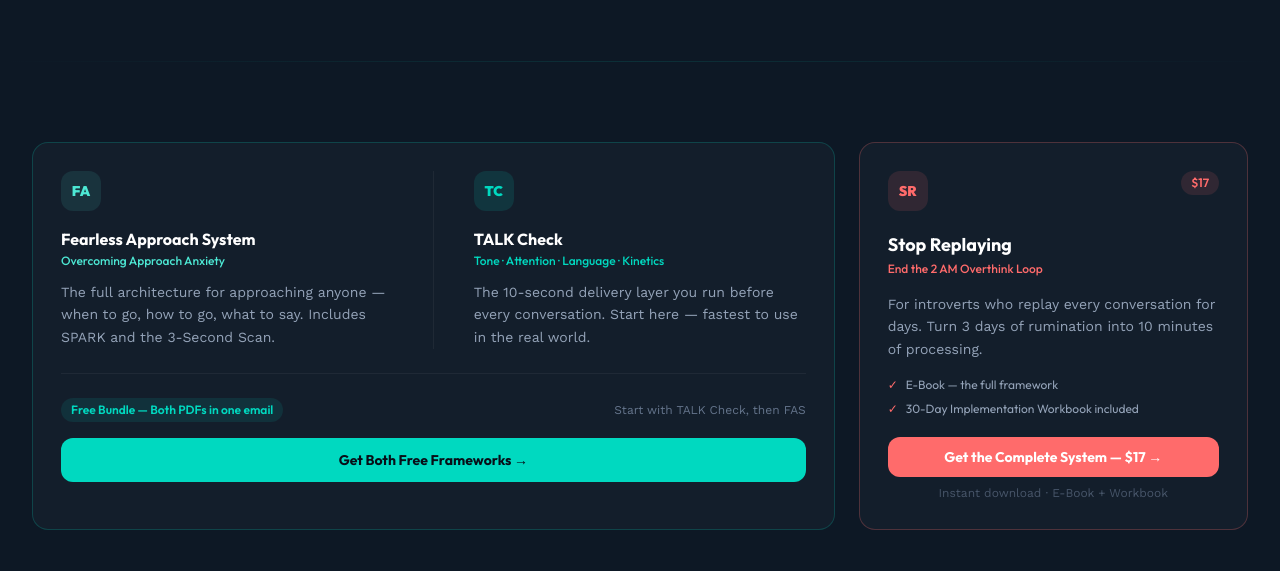
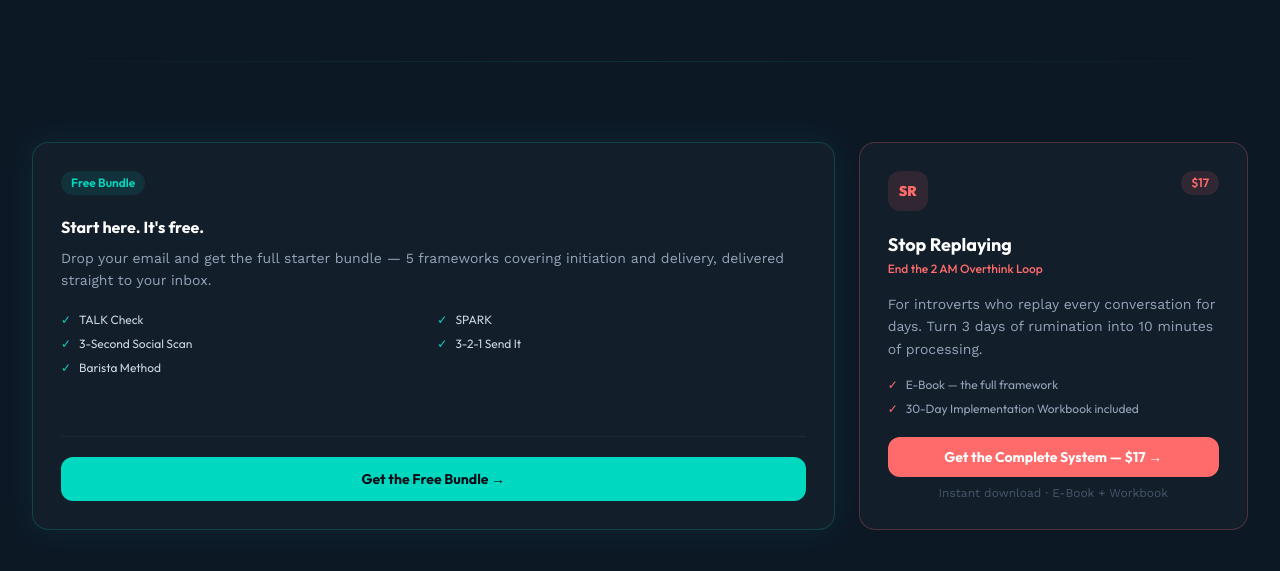
Before and after one commit to roweshavon-ui/social-code, a website: page frameworks.html in a window 1280 px wide. Shown: the part 381-952 px from the top of the page. Drawn offline with nearby package versions, Linux system fonts and the light colour scheme.

Commit message:
fix: remove FAS from frameworks page, replace with clean free bundle card

```diff
--- a/frameworks.html
+++ b/frameworks.html
@@ -87,34 +87,22 @@
     <div class="grid lg:grid-cols-3 gap-6">
 
       <!-- Free Bundle -->
-      <article class="framework-card lg:col-span-2 rounded-2xl p-7 border flex flex-col" style="background: #131E2B; border-color: rgba(0,217,192,0.2);">
-        <div class="flex flex-col md:flex-row md:gap-10">
-          <div class="flex-1 mb-6 md:mb-0">
-            <div class="flex items-start justify-between mb-4">
-              <div class="w-10 h-10 rounded-xl flex items-center justify-center text-sm font-black" style="background: rgba(77,232,212,0.1); color: #4DE8D4;">FA</div>
-              <span class="text-xs px-2.5 py-1 rounded-full font-semibold md:hidden" style="background: rgba(0,217,192,0.1); color: #00D9C0;">Free Bundle</span>
-            </div>
-            <h2 class="text-base font-bold text-white">Fearless Approach System</h2>
-            <p class="text-xs font-medium mt-0.5 mb-3" style="color: #4DE8D4;">Overcoming Approach Anxiety</p>
-            <p class="text-slate-400 text-sm leading-relaxed" style="font-family: 'Work Sans', sans-serif;">The full architecture for approaching anyone — when to go, how to go, what to say. Includes SPARK and the 3-Second Scan.</p>
-          </div>
-          <div class="hidden md:block w-px bg-white/5 self-stretch"></div>
-          <div class="flex-1">
-            <div class="flex items-start justify-between mb-4">
-              <div class="w-10 h-10 rounded-xl flex items-center justify-center text-sm font-black" style="background: rgba(0,217,192,0.12); color: #00D9C0;">TC</div>
-            </div>
-            <h2 class="text-base font-bold text-white">TALK Check</h2>
-            <p class="text-xs font-medium mt-0.5 mb-3" style="color: #00D9C0;">Tone · Attention · Language · Kinetics</p>
-            <p class="text-slate-400 text-sm leading-relaxed" style="font-family: 'Work Sans', sans-serif;">The 10-second delivery layer you run before every conversation. Start here — fastest to use in the real world.</p>
-          </div>
+      <article class="framework-card lg:col-span-2 rounded-2xl p-7 border flex flex-col" style="background: #131E2B; border-color: rgba(0,217,192,0.2); box-shadow: 0 0 35px rgba(0,217,192,0.08);">
+        <div class="flex items-start justify-between mb-5">
+          <span class="text-xs px-2.5 py-1 rounded-full font-semibold" style="background: rgba(0,217,192,0.1); color: #00D9C0;">Free Bundle</span>
         </div>
-        <div class="mt-6 pt-6 border-t border-white/5">
-          <div class="flex items-center justify-between mb-4 flex-wrap gap-2">
-            <span class="text-xs px-2.5 py-1 rounded-full font-semibold" style="background: rgba(0,217,192,0.1); color: #00D9C0;">Free Bundle — Both PDFs in one email</span>
-            <span class="text-xs text-slate-500" style="font-family: 'Work Sans', sans-serif;">Start with TALK Check, then FAS</span>
-          </div>
+        <h2 class="text-xl font-bold text-white mb-2">Start here. It's free.</h2>
+        <p class="text-slate-400 text-sm leading-relaxed mb-5" style="font-family: 'Work Sans', sans-serif;">Drop your email and get the full starter bundle — 5 frameworks covering initiation and delivery, delivered straight to your inbox.</p>
+        <div class="grid sm:grid-cols-2 gap-2 mb-6">
+          <div class="flex items-center gap-2 text-xs text-slate-300"><span style="color:#00D9C0;">✓</span> TALK Check</div>
+          <div class="flex items-center gap-2 text-xs text-slate-300"><span style="color:#00D9C0;">✓</span> SPARK</div>
+          <div class="flex items-center gap-2 text-xs text-slate-300"><span style="color:#00D9C0;">✓</span> 3-Second Social Scan</div>
+          <div class="flex items-center gap-2 text-xs text-slate-300"><span style="color:#00D9C0;">✓</span> 3-2-1 Send It</div>
+          <div class="flex items-center gap-2 text-xs text-slate-300"><span style="color:#00D9C0;">✓</span> Barista Method</div>
+        </div>
+        <div class="mt-auto pt-5 border-t border-white/5">
           <div class="fw-email-form" data-framework="fearless-approach" data-color="#00D9C0">
-            <button class="fw-trigger w-full py-3 rounded-xl text-sm font-bold transition-all hover:opacity-90" style="background: #00D9C0; color: #080F18;">Get Both Free Frameworks →</button>
+            <button class="fw-trigger w-full py-3 rounded-xl text-sm font-bold transition-all hover:opacity-90" style="background: #00D9C0; color: #080F18;">Get the Free Bundle →</button>
             <div class="fw-input-row hidden mt-3 space-y-2">
               <input type="text" placeholder="Your first name" class="fw-name w-full px-3 py-2.5 rounded-xl text-sm text-white placeholder-slate-600 border border-white/5 outline-none" style="background: #1A2332;" />
               <div class="flex gap-2">
```
